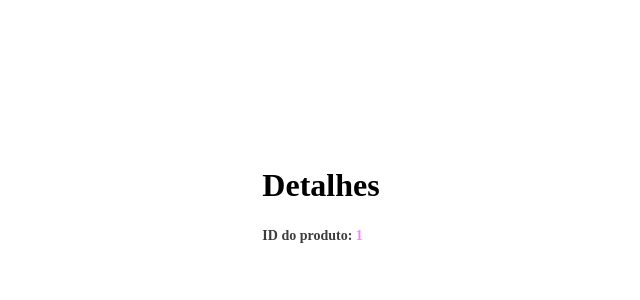
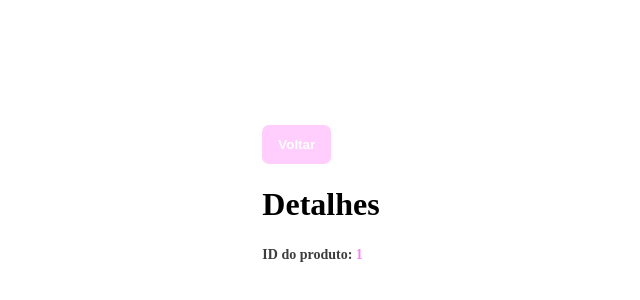
Before and after one commit to iuuleoo/react-router, a React (Vite) app: page /details/1 in a window 1280 px wide. Shown: the part 206-506 px from the top of the page, without its empty margins (319-959 px from the left). Built offline with nearby package versions, Linux system fonts and the light colour scheme.

Commit message:
Retornando para Página Anterior

```diff
--- a/src/pages/Details.tsx
+++ b/src/pages/Details.tsx
@@ -1,12 +1,15 @@
-import { useParams } from "react-router"
+import { useParams, useNavigate } from "react-router"
 
 
 export function Details() {
 
     const { id } = useParams()
+    const navigate = useNavigate()
+
 
     return (
         <div>
+            <button type="button" onClick={() => navigate("/products")}>Voltar</button>
             <h1>Detalhes</h1>
 
             <span>
```
